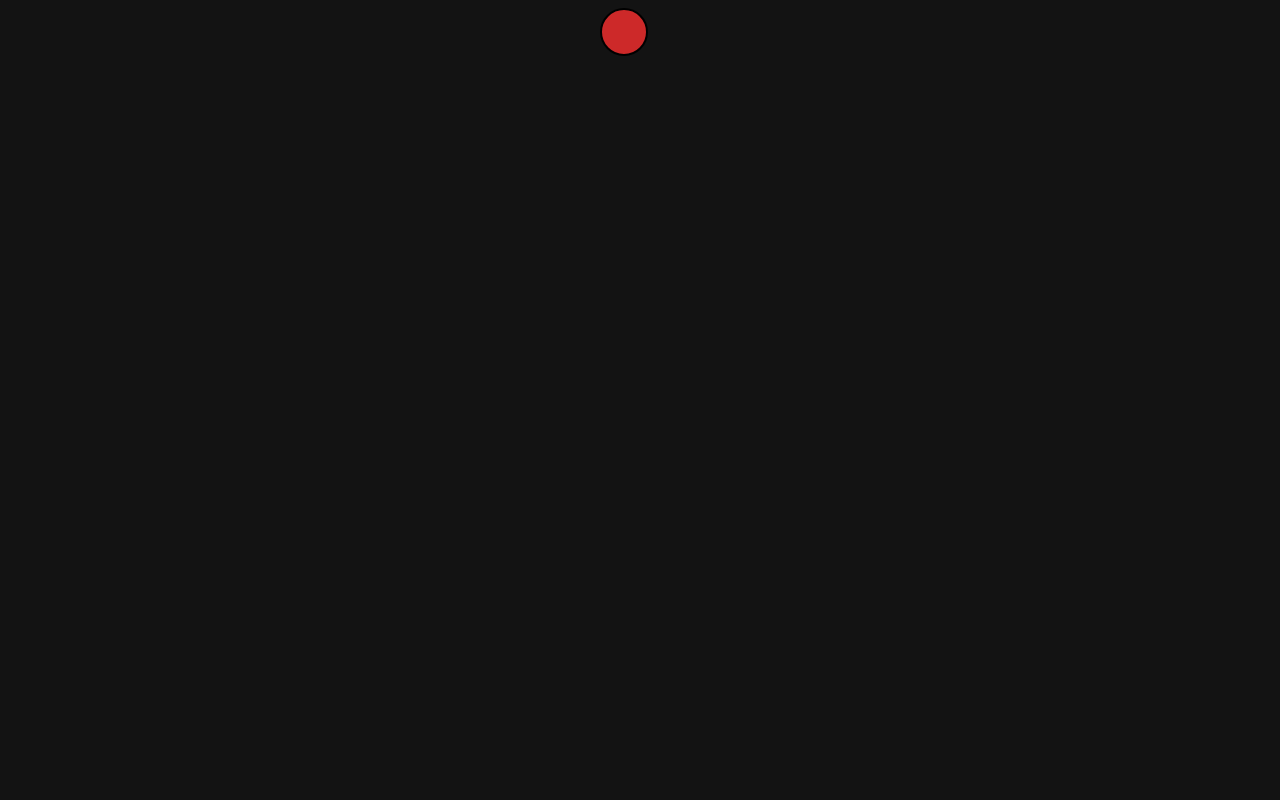
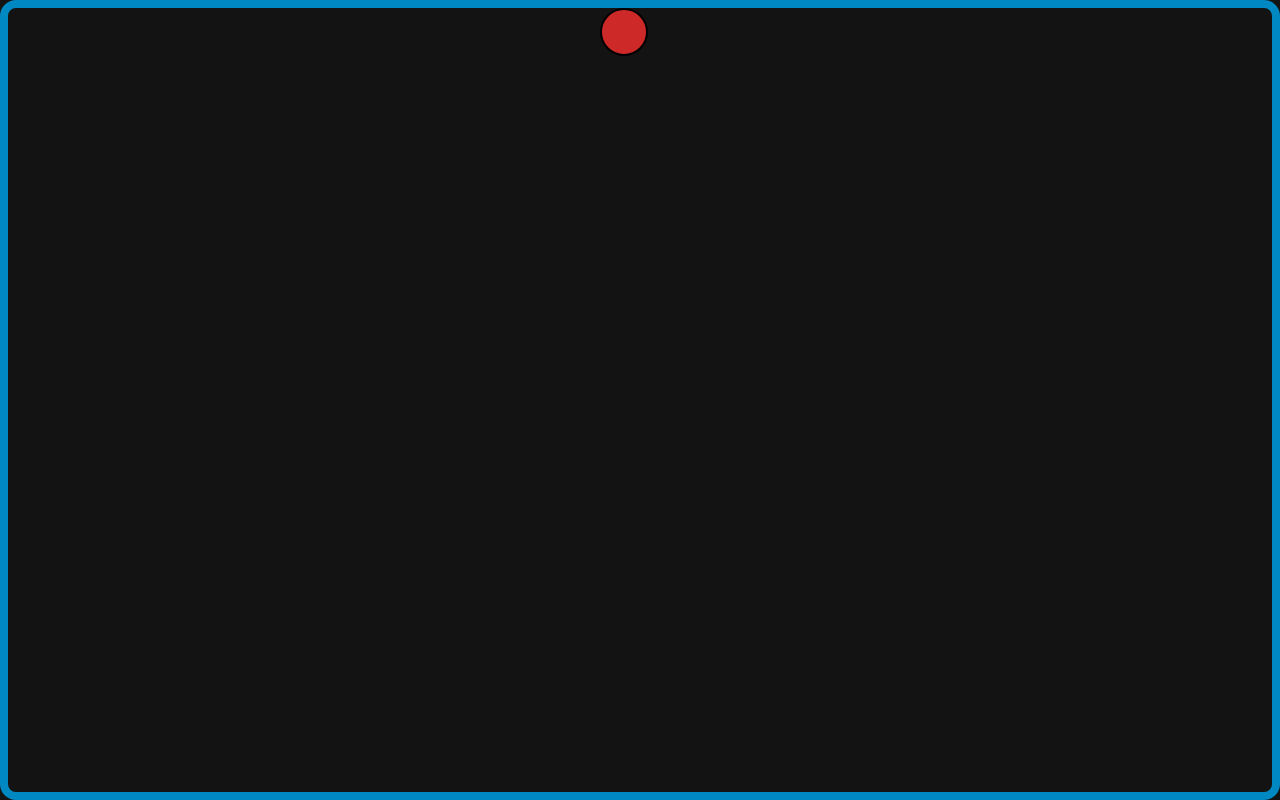
Before and after one commit to DanBanan02/Javascript-Advanced-Oppgave-1-Create-a-movable-object, a plain HTML site: page index.html in a window 1280 px wide. Drawn offline with Linux system fonts and the light colour scheme.

Commit message:
Added > border

```diff
--- a/style.css
+++ b/style.css
@@ -3,6 +3,11 @@
 :root
 {
     background-color: hsla(0, 0%, 0%, 0.925);
+
+/*     border-color: #cd2929;
+    border-radius: 25px;
+    border-width: 5px;
+    border-style: solid; */
 
 }
 
@@ -12,6 +17,21 @@
     padding: 50;
     box-sizing: border-box;
 
+}
+
+main
+{
+    border-color: hsl(198, 100%, 38%);
+    border-width: 8px;
+    border-style: solid;
+    border-radius: 16px;
+
+    position: fixed;
+
+    top: 0;
+    left: 0;
+    right: 0;
+    bottom: 0;
 }
 
 .body
```
